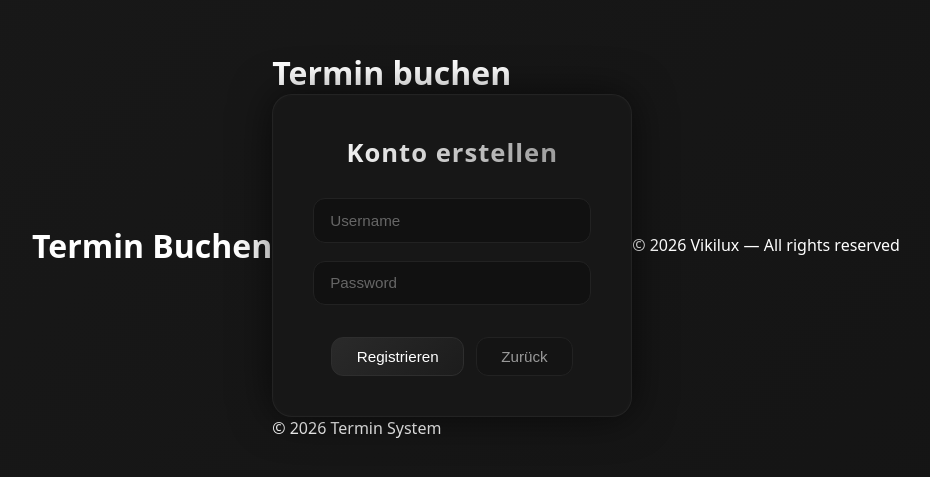
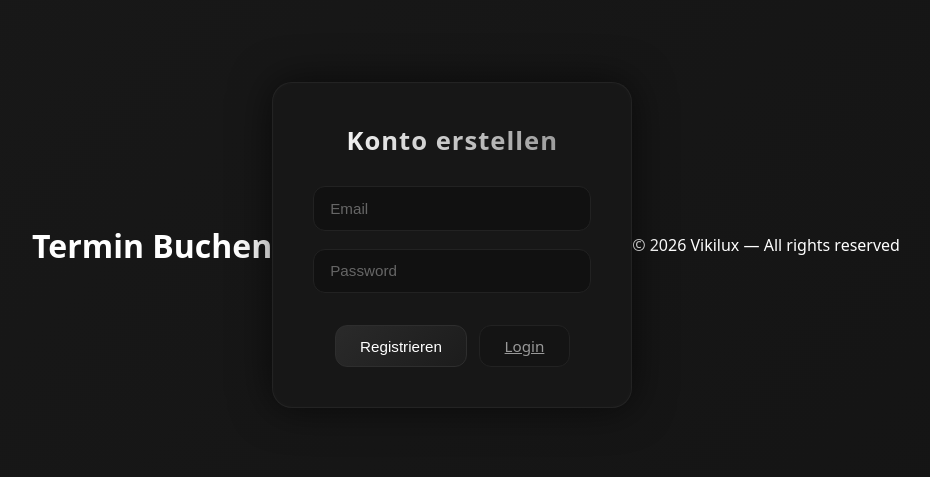
Before and after one commit to emergency-german/termin-buchen, a Next.js app: page /register in a window 1280 px wide. Shown: the part 155-632 px from the top of the page, without its empty margins (174-1104 px from the left). Built offline with nearby package versions, Linux system fonts and the light colour scheme.

Commit message:
Update page.tsx

```diff
--- a/app/register/page.tsx
+++ b/app/register/page.tsx
@@ -1,91 +1,97 @@
-"use client";
-
-import { useState } from "react";
-import { useRouter } from "next/navigation";
+import { prisma } from "@/lib/prisma";
+import { signToken } from "@/lib/jwt";
+import bcrypt from "bcryptjs";
+import { cookies } from "next/headers";
+import { redirect } from "next/navigation";
+import Link from "next/link";
 
 export default function RegisterPage() {
-  const router = useRouter();
+  async function registerAction(formData: FormData) {
+    "use server";
 
-  const [username, setUsername] = useState("");
-  const [password, setPassword] = useState("");
+    const email = formData.get("email")?.toString() || "";
+    const password = formData.get("password")?.toString() || "";
 
-  async function handleRegister(e: React.FormEvent) {
-    e.preventDefault();
+    if (!email || !password) {
+      throw new Error("Email und Passwort sind erforderlich");
+    }
 
-    try {
-      const res = await fetch("/api/auth/register", {
-        method: "POST",
-        headers: {
-          "Content-Type": "application/json",
-        },
-        body: JSON.stringify({ username, password }),
+    // Prüfen ob User existiert
+    const existingUser = await prisma.user.findUnique({
+      where: { email },
     });
 
-      const data = await res.json();
-
-      if (!res.ok) {
-        alert(data.error || "Registrierung fehlgeschlagen");
-        return;
+    if (existingUser) {
+      throw new Error("User existiert bereits");
     }
 
-      router.push("/admin");
-    } catch (err) {
-      console.error(err);
-      alert("Server Fehler");
-    }
+    // Passwort hashen
+    const hashedPassword = await bcrypt.hash(password, 10);
+
+    // User erstellen
+    const user = await prisma.user.create({
+      data: {
+        email,
+        password: hashedPassword,
+        role: "USER",
+      },
+    });
+
+    // JWT erstellen
+    const token = await signToken(
+      { id: user.id, role: user.role },
+      "7d"
+    );
+
+    // Cookie setzen (Next 16 async fix)
+    const cookieStore = await cookies();
+    cookieStore.set({
+      name: "token",
+      value: token,
+      httpOnly: true,
+      path: "/",
+      maxAge: 60 * 60 * 24 * 7,
+    });
+
+    // Direkt weiterleiten
+    redirect("/");
   }
 
   return (
-    <div className="page-container">
-      <header className="page-header">
-        <h1 className="brand-title">Termin buchen</h1>
-      </header>
-
-      <main className="login-wrapper">
-        <form className="form" onSubmit={handleRegister}>
+    <div className="login-wrapper">
+      <form className="form" action={registerAction}>
         <p id="heading">Konto erstellen</p>
 
         <div className="field">
           <input
+            name="email"
+            placeholder="Email"
             className="input-field"
-              type="text"
-              placeholder="Username"
-              value={username}
-              onChange={(e) => setUsername(e.target.value)}
+            type="email"
             required
           />
         </div>
 
         <div className="field">
           <input
+            name="password"
+            placeholder="Password"
             className="input-field"
             type="password"
-              placeholder="Password"
-              value={password}
-              onChange={(e) => setPassword(e.target.value)}
             required
           />
         </div>
 
         <div className="btn">
-            <button type="submit" className="button1">
+          <button className="button1" type="submit">
             Registrieren
           </button>
 
-            <button
-              type="button"
-              className="button2"
-              onClick={() => router.push("/")}
-            >
-              Zurück
-            </button>
+          <Link href="/" className="button2">
+            Login
+          </Link>
         </div>
       </form>
-      </main>
-
-      <footer className="page-footer">
-        © {new Date().getFullYear()} Termin System
-      </footer>
     </div>
   );
 }
```
Lines whose indentation alone changed are shown as unchanged.
